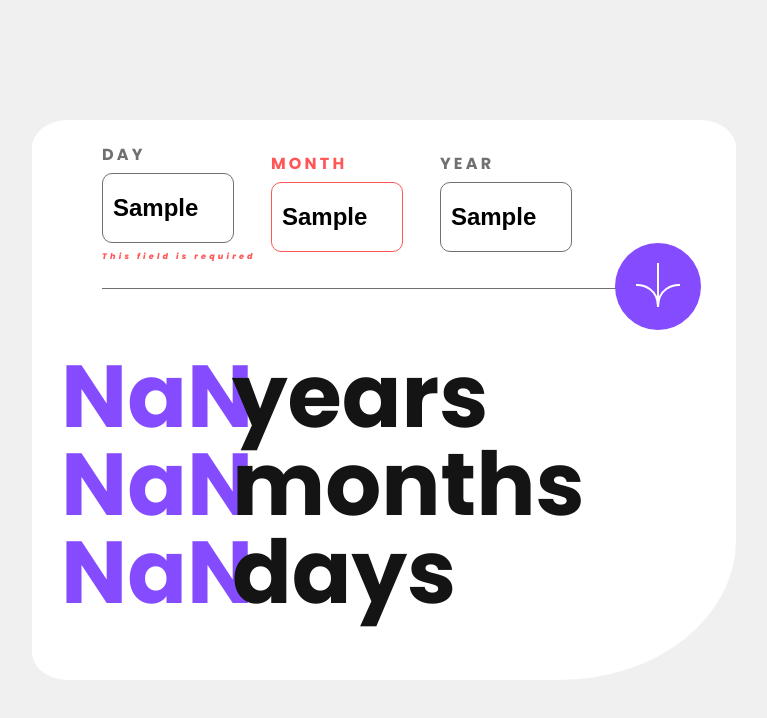
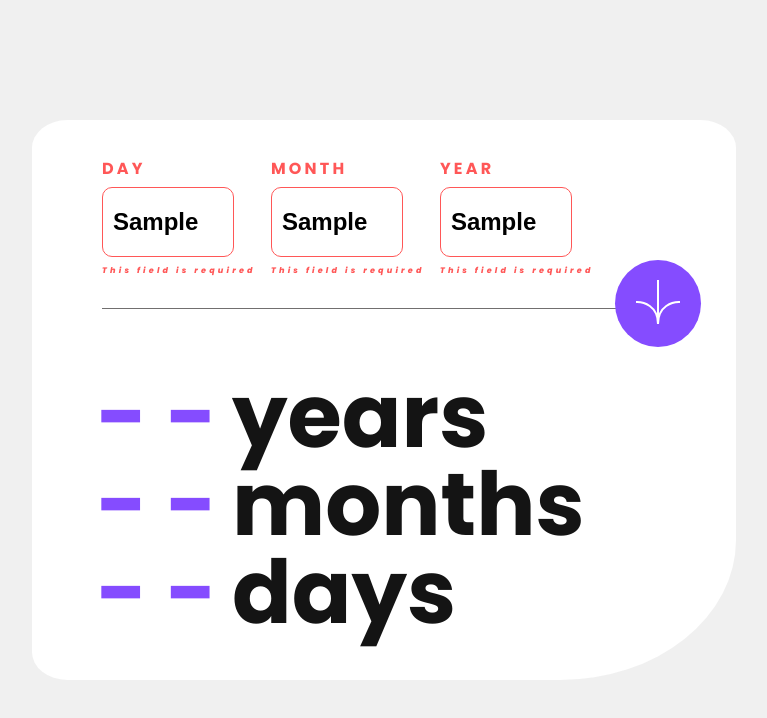
Before and after one commit to TylerAycock/age-calculator, a React (Vite) app: page / in a window 1280 px wide. Both pictures are taken after typing "Sample", "Sample", "Sample" into the empty fields and a click on the button 913 px from the left and 286 px from the top of the page. Shown: the top 718 px of the page, without its empty margins (256-1023 px from the left). Built offline with nearby package versions, Linux system fonts and the light colour scheme.

Commit message:
added initial error validation

```diff
--- a/src/components/AgeCalculator.css
+++ b/src/components/AgeCalculator.css
@@ -9,19 +9,21 @@
 .input-group{
     display: flex;
     align-items: center;
-    margin: 0px 70px;
+    margin: 20px 7px 0px 70px;
     height: 30%;
     width: 80%;
     border-bottom:1px solid var(--smoke-grey) ;
 }
 
 .ind-input{
+    /* border: 1px solid black; */
     display: flex;
     flex-direction: column;
     gap: 10px;
     color: var(--smoke-grey);
     letter-spacing: .2rem;
     width: 30%;
+    height: 75%;
 }
 
 .ind-input input {
@@ -61,7 +63,7 @@
     cursor: pointer;
     position: absolute;
     right: 5%;
-    top: 22%;
+    top: 25%;
 }
 
 .btn:hover{
@@ -101,6 +103,7 @@
     font-size: .5rem;
     font-weight: bold;
     color: var(--light-red);
+    display: none;
 }
 
 .error{
@@ -109,5 +112,8 @@
 
 .error input{
     border: 1px solid var(--light-red);
+}
 
+.error .req-field{
+    display: block;
 }
--- a/src/components/AgeCalculator.jsx
+++ b/src/components/AgeCalculator.jsx
@@ -1,8 +1,9 @@
 import arrow from "../assets/images/icon-arrow.svg";
 import "./AgeCalculator.css";
-import { useState } from "react";
+import { useState, useEffect } from "react";
 
 const AgeCalculator = () => {
+  const [empty, setEmpty] = useState(false);
 
   const [age, setAge] = useState({
     year: "- -",
@@ -19,11 +20,9 @@ const AgeCalculator = () => {
 
     let birthDate = new Date(`${bMonth}/${bDay}/${bYear}`);
     let today = new Date();
-
-    if (today.getFullYear() < birthDate.getFullYear()) {
-      alert("date must be in the past");
-    }
-
+    if (birthDate.toString() === "Invalid Date") {
+      setEmpty(true);
+    } else {
       let yearsDiff = today.getFullYear() - birthDate.getFullYear();
       let monthsDiff = today.getMonth() - birthDate.getMonth();
       let daysDiff = today.getDate() - birthDate.getDate();
@@ -48,12 +47,12 @@ const AgeCalculator = () => {
         month: monthsDiff,
         day: daysDiff,
       });
-
+    }
   };
   return (
     <div className="main-container">
       <form className="input-group" onSubmit={submitHandler}>
-        <div className="ind-input">
+        <div className={!empty ? "ind-input" : "ind-input error"}>
           <label htmlFor="day">DAY</label>
           <input
             type="text"
@@ -61,12 +60,16 @@ const AgeCalculator = () => {
             id="day"
             placeholder="DD"
             maxLength={2}
-            required
-            onChange={(e) => setBDay(e.target.value)}
+            onChange={(e) => {
+              setBDay(e.target.value);
+              if (empty) {
+                setEmpty(false);
+              }
+            }}
           />
           <span className="req-field">This field is required</span>
         </div>
-        <div className="ind-input error">
+        <div className={!empty ? "ind-input" : "ind-input error"}>
           <label htmlFor="month">MONTH</label>
           <input
             type="text"
@@ -74,11 +77,16 @@ const AgeCalculator = () => {
             id="month"
             placeholder="MM"
             maxLength={2}
-            required
-            onChange={(e) => setBMonth(e.target.value)}
+            onChange={(e) => {
+              setBMonth(e.target.value);
+              if (empty) {
+                setEmpty(false);
+              }
+            }}
           />
+          <span className="req-field">This field is required</span>
         </div>
-        <div className="ind-input">
+        <div className={!empty ? "ind-input" : "ind-input error"}>
           <label htmlFor="year">YEAR</label>
           <input
             type="text"
@@ -86,9 +94,14 @@ const AgeCalculator = () => {
             id="year"
             placeholder="YYYY"
             maxLength={4}
-            required
-            onChange={(e) => setBYear(e.target.value)}
+            onChange={(e) => {
+              setBYear(e.target.value);
+              if (empty) {
+                setEmpty(false);
+              }
+            }}
           />
+          <span className="req-field">This field is required</span>
         </div>
         <button type="submit" className="btn">
           <img src={arrow} alt="arrow" />
```
Lines whose indentation alone changed are shown as unchanged.
